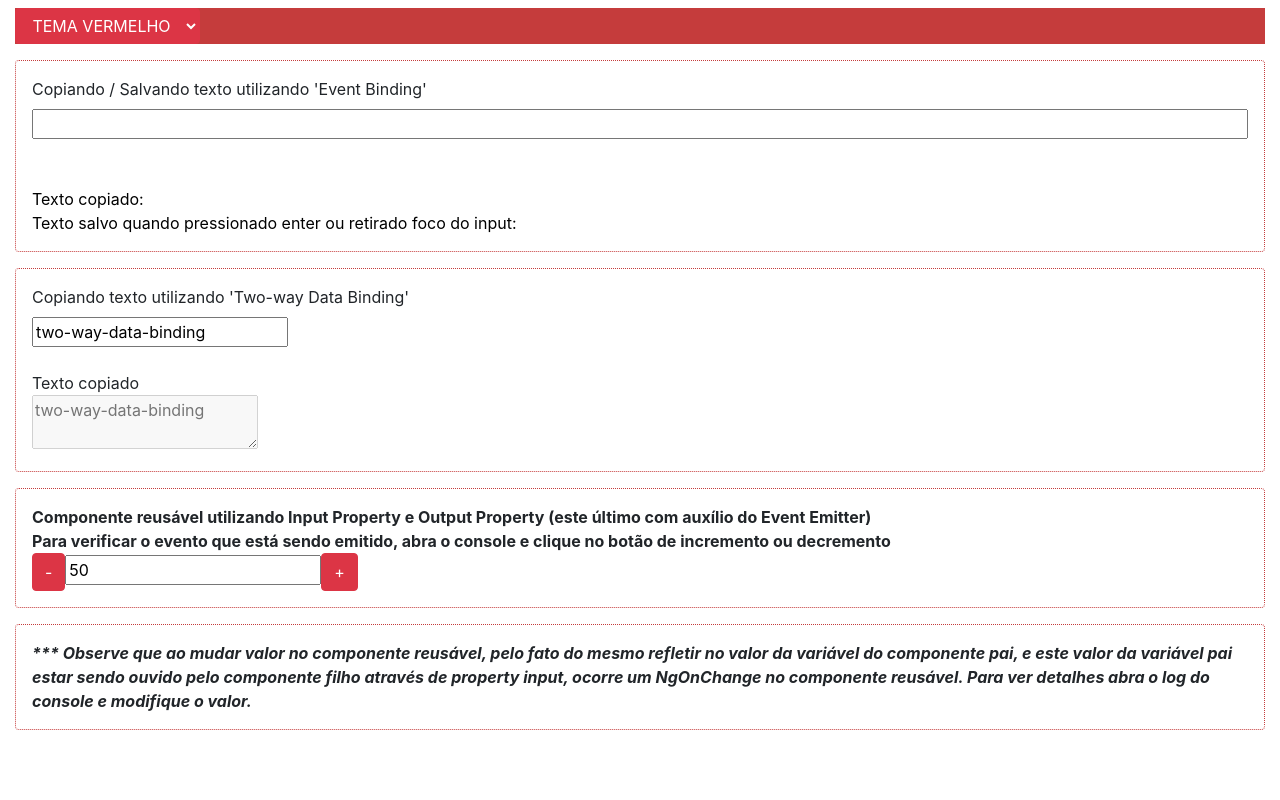
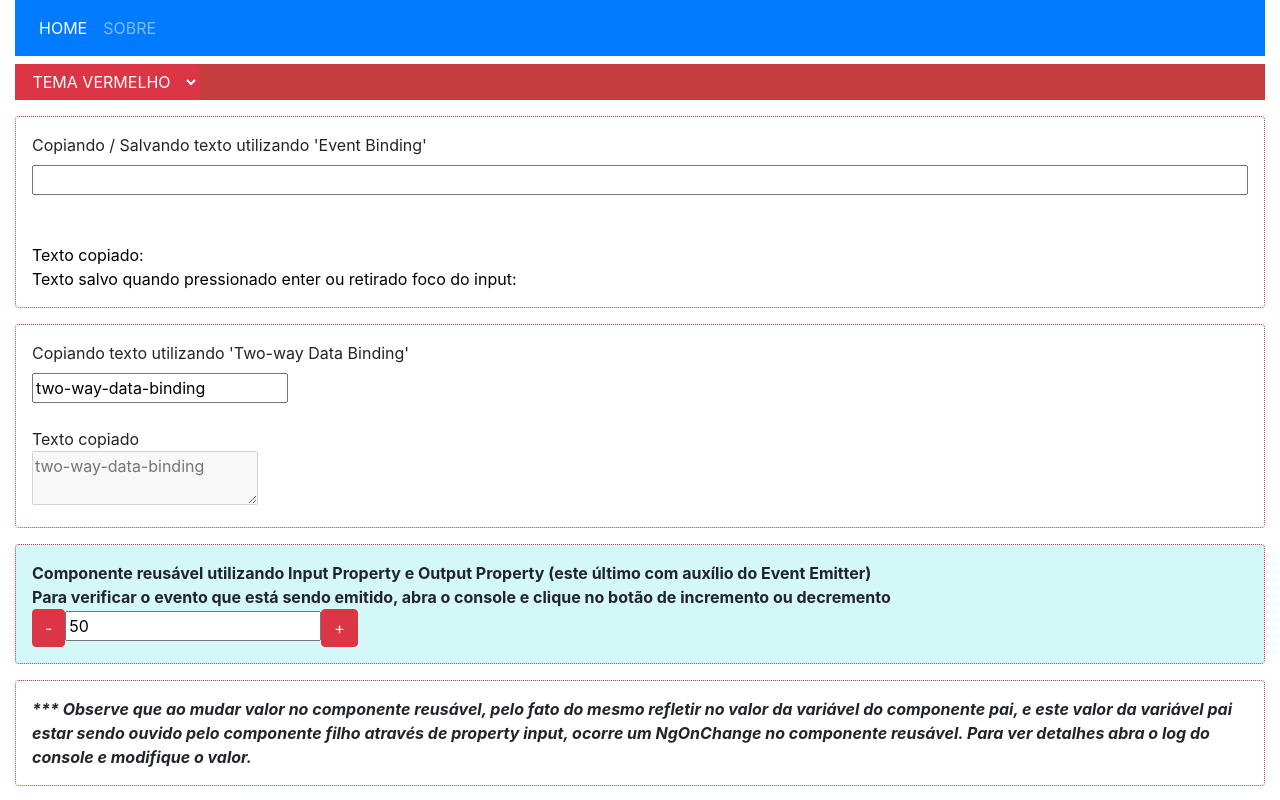
Before and after one commit to augustomesquita/angularing, an Angular app in the folder frontend/: page / in a window 1280 px wide. Built offline with nearby package versions, Linux system fonts and the light colour scheme.

Commit message:
Adicionado uso do switch no angular, usando as diretivas [ngSwitch] e *ngSwitchCase=''

```diff
--- a/frontend/package.json
+++ b/frontend/package.json
@@ -22,7 +22,7 @@
     "@angular/platform-browser-dynamic": "^5.2.0",
     "@angular/router": "^5.2.0",
     "@ng-bootstrap/ng-bootstrap": "^1.0.0",
-    "bootstrap": "^4.0.0",
+    "bootstrap": "^4.0.0-beta.3",
     "core-js": "^2.4.1",
     "rxjs": "^5.5.6",
     "zone.js": "^0.8.19"
--- a/frontend/src/app/app.component.html
+++ b/frontend/src/app/app.component.html
@@ -1,4 +1,13 @@
-<!--The content below is only a placeholder and can be replaced.-->
+<app-nav (navSelected)="navSelectedValue = $event"></app-nav>
+
+<div [ngSwitch]="navSelectedValue">
+
+  <div *ngSwitchCase="'about'">
+      Projeto criado por Augusto Mesquita (<a href="https://github.com/Augustomesquita" target="_blank">Perfil GitHub</a>).<br/>Esse aplicativo foi gerado usando Angular CLI version 1.6.5. O intuito dele é parecido com o projeto Typescripting, ou seja, apenas para aprendizado e utilização de técnicas pontuais.
+  </div>
+
+  <div *ngSwitchDefault>
+
     <div [ngClass]="divClass()" class="mt-2">
       <select [(ngModel)]="slcColorPage" class="btn" [ngClass]="btnClass()">
         <option value="blue">TEMA AZUL</option>
@@ -45,3 +54,5 @@
         </i>
       </b>
     </div>
+  </div>
+</div>
--- a/frontend/src/app/app.component.ts
+++ b/frontend/src/app/app.component.ts
@@ -14,12 +14,14 @@ export class AppComponent {
   private twoWayText: string
   private slcColorPage: string
   private valorEnviado: number
+  private navSelectedValue: string
 
   constructor() {
     this.isMouseOver = false
     this.twoWayText = 'two-way-data-binding'
     this.slcColorPage = 'red'
     this.valorEnviado = 50
+    this.navSelectedValue = 'home'
   }
 
   mostrarTexto(textoParaSerMostrado: string) {
@@ -86,5 +88,4 @@ export class AppComponent {
     }
   }
 
-
 }
--- a/frontend/src/app/app.module.ts
+++ b/frontend/src/app/app.module.ts
@@ -1,14 +1,16 @@
 import { BrowserModule } from '@angular/platform-browser';
 import { NgModule } from '@angular/core';
-import { FormsModule } from '@angular/forms';
+import { FormsModule, ReactiveFormsModule } from '@angular/forms';
 import { AppComponent } from './app.component';
 import { NgbModule } from '@ng-bootstrap/ng-bootstrap';
 import { ComponenteReusavelComponent } from './componente-reusavel/componente-reusavel.component';
+import { NavComponent } from './nav/nav.component';
 
 @NgModule({
   declarations: [
     AppComponent,
     ComponenteReusavelComponent,
+    NavComponent
   ],
   imports: [
     BrowserModule,
--- /dev/null
+++ b/frontend/src/app/nav/nav.component.html
@@ -0,0 +1,10 @@
+<nav class="navbar navbar-dark navbar-expand-lg navbar-light bg-primary">
+  <ul class="navbar-nav mr-auto">
+    <li class="nav-item" [class.active]="navSelectedValue == 'home'">
+      <a class="nav-link" (click)="selectedHome()" href="#">HOME</a>
+    </li>
+    <li class="nav-item" [class.active]="navSelectedValue == 'about'">
+      <a class="nav-link" (click)="selectedAbout()" href="#">SOBRE</a>
+    </li>
+  </ul>
+</nav>
--- /dev/null
+++ b/frontend/src/app/nav/nav.component.ts
@@ -0,0 +1,30 @@
+import { Component, OnInit, Output, EventEmitter } from '@angular/core';
+
+@Component({
+  selector: 'app-nav',
+  templateUrl: './nav.component.html',
+  styleUrls: ['./nav.component.scss']
+})
+export class NavComponent implements OnInit {
+
+  @Output() navSelected = new EventEmitter
+  private navSelectedValue: string
+
+  constructor() {
+    this.navSelectedValue = 'home'
+  }
+
+  ngOnInit() {
+  }
+
+  selectedHome(): void {
+    this.navSelectedValue = 'home'
+    this.navSelected.emit(this.navSelectedValue)
+  }
+
+  selectedAbout(): void {
+    this.navSelectedValue = 'about'
+    this.navSelected.emit(this.navSelectedValue)
+  }
+
+}
--- a/frontend/src/styles.scss
+++ b/frontend/src/styles.scss
@@ -1,4 +1,6 @@
 // Imports
-@import '~bootstrap/scss/bootstrap';
+@import "~bootstrap/scss/bootstrap";
+@import "~bootstrap/scss/bootstrap-grid";
+@import "~bootstrap/scss/bootstrap-reboot";
 @import 'styles/border-style';
 @import 'styles/background-style';
```
Also changed, not shown: frontend/.angular-cli.json, frontend/src/app/nav/nav.component.scss (added), 2 other files (tests, documents, lock files or other folders). Lines whose indentation alone changed are shown as unchanged.
